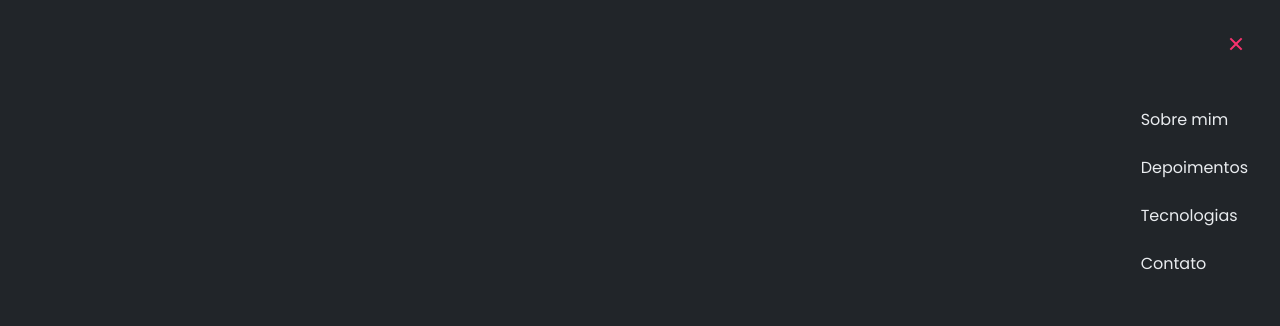
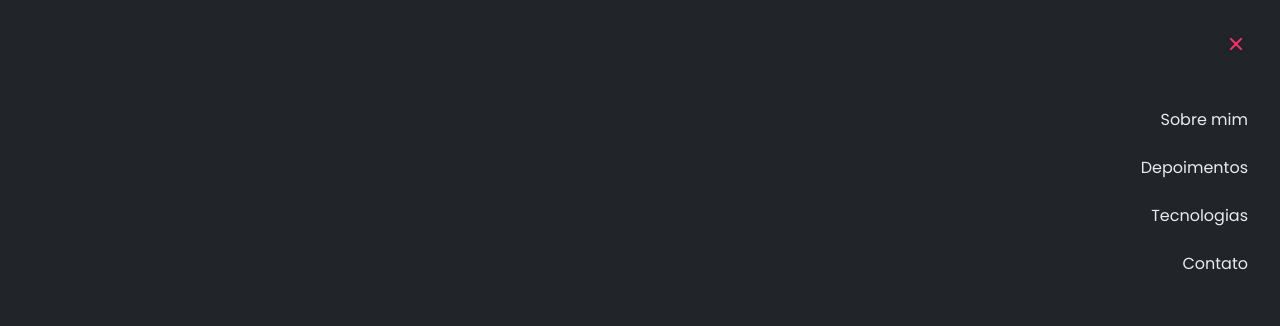
Before and after one commit to nitoba/profile-website, a Next.js app: page / in a window 1280 px wide. Both pictures are taken after a click on the button 1228 px from the left and 72 px from the top of the page. Shown: the top 326 px of the page. Built offline with nearby package versions, Linux system fonts and the light colour scheme; grey boxes are pictures that could not be loaded.

Commit message:
align text on menu

```diff
--- a/pages/components/menu.tsx
+++ b/pages/components/menu.tsx
@@ -37,7 +37,7 @@ export function Menu({ onClose }: { onClose: () => void }) {
                 </header>
                 <nav>
                 <ul className="flex flex-col">
-                    <li className="text-text-title group">
+                    <li className="text-text-title text-right group">
                         <a
                             className="md:group-hover:text-red transition-all duration-300"
                             href="#about"
@@ -45,7 +45,7 @@ export function Menu({ onClose }: { onClose: () => void }) {
                             Sobre mim
                         </a>
                     </li>
-                    <li className="mt-6 text-text-title group">
+                    <li className="mt-6 text-text-title text-right group">
                         <a
                             className="md:group-hover:text-red transition-all duration-300"
                             href="#testimonials"
@@ -53,7 +53,7 @@ export function Menu({ onClose }: { onClose: () => void }) {
                             Depoimentos
                         </a>
                     </li>
-                    <li className="mt-6 text-text-title group">
+                    <li className="mt-6 text-text-title text-right group">
                         <a
                             className="md:group-hover:text-red transition-all duration-300"
                             href="#techs"
@@ -61,7 +61,7 @@ export function Menu({ onClose }: { onClose: () => void }) {
                             Tecnologias
                         </a>
                     </li>
-                    <li className="mt-6 text-text-title group">
+                    <li className="mt-6 text-text-title text-right group">
                         <a
                             className="md:group-hover:text-red transition-all duration-300"
                             href="#contact"
```
